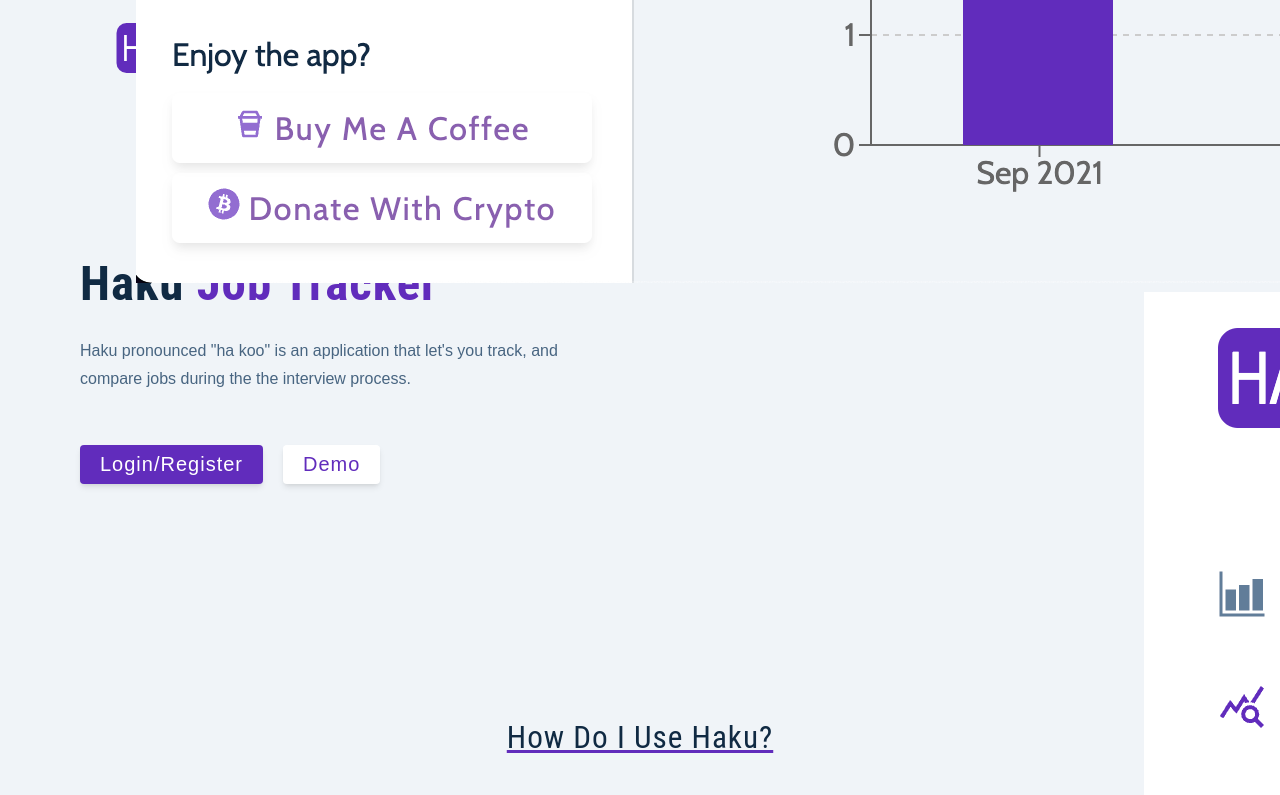
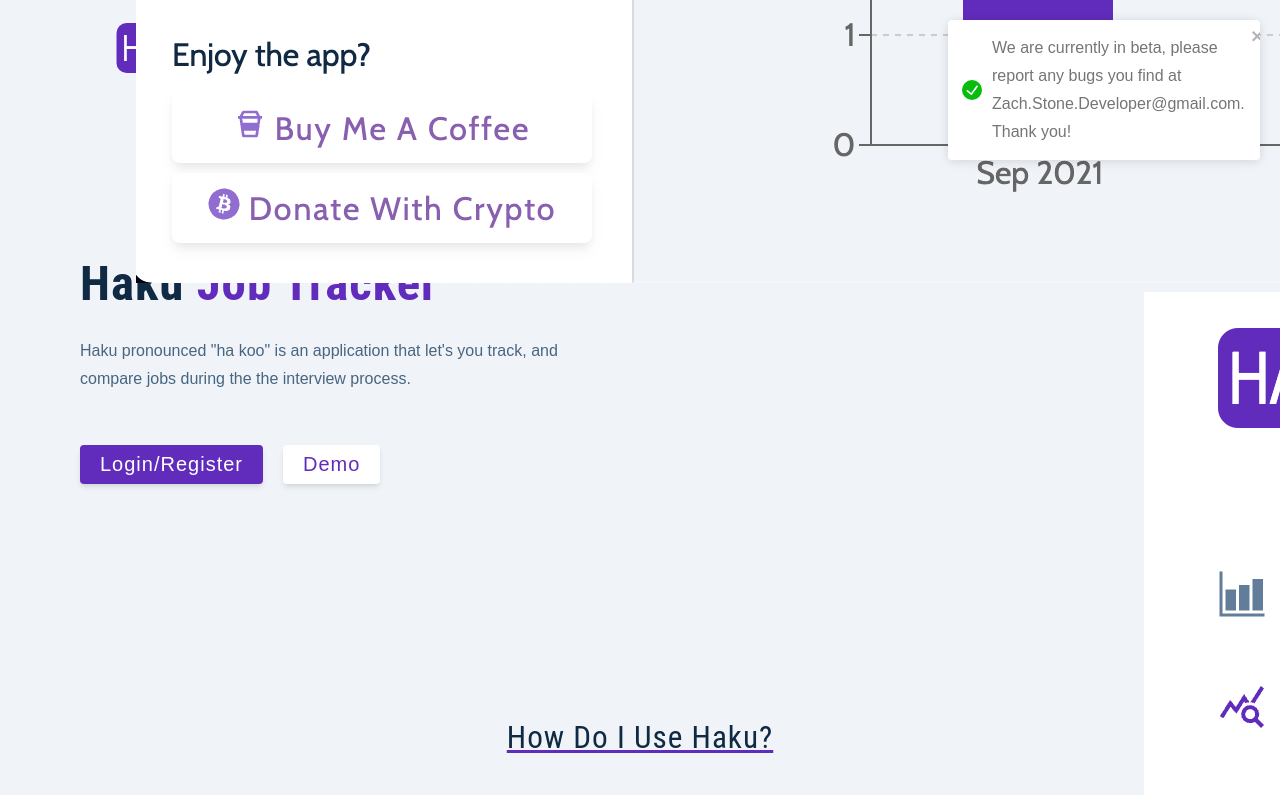
Before and after one commit to ZacharyTStone/haku, a React (Create React App) app in the folder client/: page /landing in a window 1280 px wide. Shown: the top 795 px of the page. Built offline with nearby package versions, Linux system fonts and the light colour scheme.

Commit message:
change title to HAKU

```diff
--- a/client/package.json
+++ b/client/package.json
@@ -17,6 +17,7 @@
     "react-reveal": "^1.2.2",
     "react-router-dom": "^6.0.2",
     "react-scripts": "4.0.3",
+    "react-toastify": "^8.1.1",
     "recharts": "^2.1.8",
     "styled-components": "^5.3.3",
     "web-vitals": "^1.1.2"
--- a/client/public/index.html
+++ b/client/public/index.html
@@ -24,7 +24,7 @@
       work correctly both with client-side routing and a non-root public URL.
       Learn how to configure a non-root public URL by running `npm run build`.
     -->
-    <title>HATARAKU</title>
+    <title>HAKU</title>
   </head>
   <body>
     <noscript>You need to enable JavaScript to run this app.</noscript>
--- a/client/src/pages/Landing.js
+++ b/client/src/pages/Landing.js
@@ -16,6 +16,9 @@ import { FaSortAmountDown } from "react-icons/fa";
 import { FaCheck } from "react-icons/fa";
 import { FaArrowCircleRight } from "react-icons/fa";
 import ImageGallery from "react-image-gallery";
+import { ToastContainer, toast } from "react-toastify";
+import "react-toastify/dist/ReactToastify.css";
+import { useEffect } from "react";
 
 const images = [
   {
@@ -37,7 +40,34 @@ const images = [
 ];
 
 const Landing = () => {
+  useEffect(() => {
+    toast.success(
+      "We are currently in beta, please report any bugs you find at Zach.Stone.Developer@gmail.com. Thank you!",
+      {
+        position: "top-right",
+        autoClose: 5000,
+        hideProgressBar: true,
+        closeOnClick: true,
+        pauseOnHover: true,
+        draggable: true,
+        progress: undefined,
+      }
+    );
+  }, []);
+
   return (
+    <>
+      <ToastContainer
+        position="top-right"
+        autoClose={5000}
+        hideProgressBar={false}
+        newestOnTop={false}
+        closeOnClick
+        rtl={false}
+        pauseOnFocusLoss
+        draggable
+        pauseOnHover
+      />
       <Wrapper>
         <nav>
           <Logo />
@@ -89,12 +119,15 @@ const Landing = () => {
                   <div className="icon">
                     <FaEdit size={"50px"} color="var(--primary-500)" />
                     <p>
-                    <span>2.</span> Hear back from the company? Update that job
-                    to reflect your interview status
+                      <span>2.</span> Hear back from the company? Update that
+                      job to reflect your interview status
                     </p>
                   </div>
                   <div className="icon">
-                  <FaSortAmountDown size={"50px"} color="var(--primary-500)" />
+                    <FaSortAmountDown
+                      size={"50px"}
+                      color="var(--primary-500)"
+                    />
                     <p>
                       <span>3.</span> Use Haku's built in tools to compare and
                       contrast job offers.
@@ -157,7 +190,10 @@ const Landing = () => {
                   <Link to="/register" className="btn btn-hero">
                     Login/Register
                   </Link>
-                <Link to="/register-demo" className="btn btn-hero btn-hipster">
+                  <Link
+                    to="/register-demo"
+                    className="btn btn-hero btn-hipster"
+                  >
                     Demo
                   </Link>
                 </div>
@@ -192,6 +228,7 @@ const Landing = () => {
           </Fade>
         </div>
       </Wrapper>
+    </>
   );
 };
 export default Landing;
```
Also changed, not shown: 1 other file (tests, documents, lock files or other folders). Lines whose indentation alone changed are shown as unchanged.
